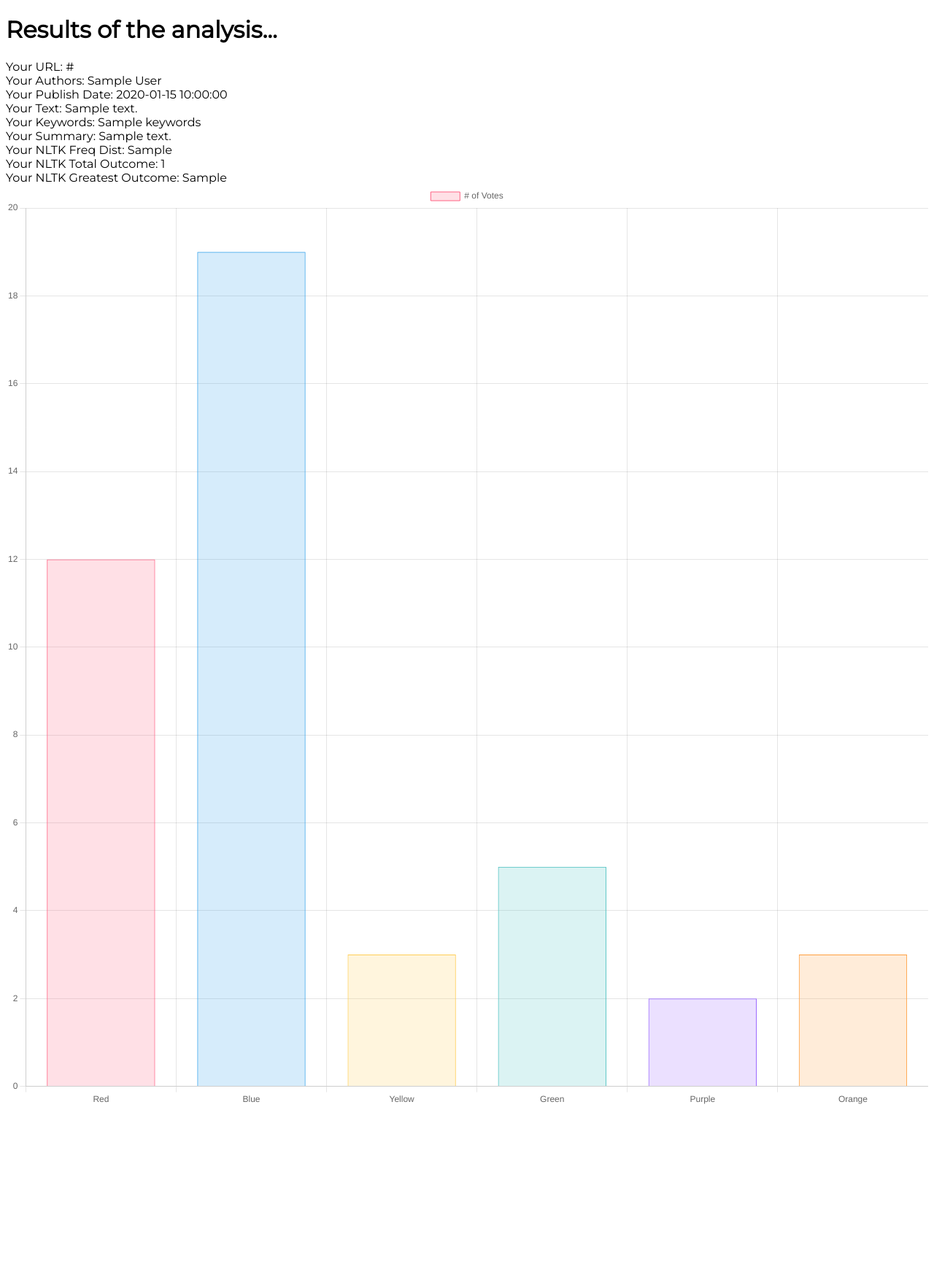
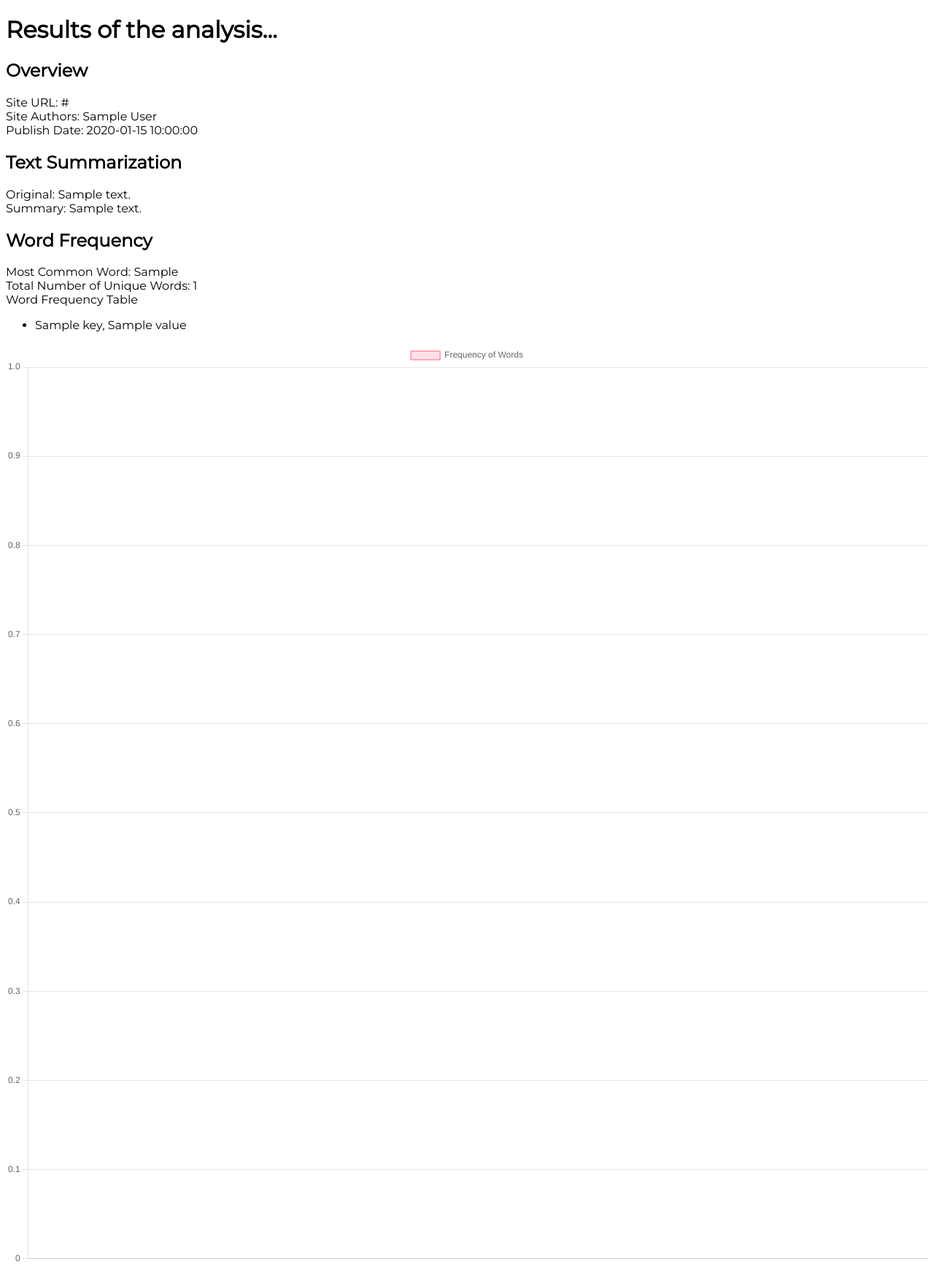
Before and after one commit to DanielBL01/news-analytics, a Flask app: template templates/results.html in a window 1280 px wide. Shown: the whole page at 73% size. Before the commit the page ends 1513 px from the top, so only its background shows below. Run offline with Flask 2, Linux system fonts and the light colour scheme; the template is opened without the code that fills it: most values are stand-ins (such as "Sample title", 1, 10 or a date in 2020); some libraries are stand-ins or nearby versions.

Commit message:
sending over json to chartjs

```diff
--- a/analytics/analysis.py
+++ b/analytics/analysis.py
@@ -8,4 +8,4 @@
     article.parse()
     article.nlp()
 
-    return article.authors, article.publish_date, article.text, article.keywords, article.summary
+    return article.authors, article.publish_date, article.text, article.summary
--- a/app.py
+++ b/app.py
@@ -18,9 +18,9 @@
 @app.route('/results')
 def results():
     url = request.args['url']
-    authors, date, text, keywords, summary = getAnalysisResults(url)
-    freqDist, total_outcome, greatest_outcome = getWordFrequency(text)
-    return render_template('results.html', url = url, authors = authors, date = date, text = text, keywords = keywords, summary = summary, freqDist = freqDist, total_outcome = total_outcome, greatest_outcome = greatest_outcome)
+    authors, date, text, summary = getAnalysisResults(url)
+    keys, values, total_outcome, greatest_outcome = getWordFrequency(text)
+    return render_template('results.html', url = url, authors = authors, date = date, text = text, summary = summary, keys = keys, values = values, total_outcome = total_outcome, greatest_outcome = greatest_outcome)
 
 if __name__ == '__main__':
     app.run(debug=True)
--- a/static/js/charts.js
+++ b/static/js/wordFreqBarChart.js
@@ -1,13 +1,11 @@
 /* ChartJS Code Goes Here */
 
-var ctx = document.getElementById('myChart').getContext('2d');
-var chart = new Chart(ctx, {
-    type: 'bar',
-    data: {
-        labels: ['Red', 'Blue', 'Yellow', 'Green', 'Purple', 'Orange'],
+function buildWordFreqBarChart(labels, values) {
+    var data = {
+        labels: labels,
         datasets: [{
-            label: '# of Votes',
-            data: [12, 19, 3, 5, 2, 3],
+            label: 'Frequency of Words',
+            data: values,
             backgroundColor: [
                 'rgba(255, 99, 132, 0.2)',
                 'rgba(54, 162, 235, 0.2)',
@@ -26,7 +24,12 @@
             ],
             borderWidth: 1
         }]
-    },
+    };
+
+    var ctx = document.getElementById('wordFreqBarChart').getContext('2d');
+    var wordFreqBarChart = new Chart(ctx, {
+        type: 'bar',
+        data: data,
         options: {
             scales: {
                 y: {
@@ -35,3 +38,6 @@
             }
         }
     });
+
+    return wordFreqBarChart
+}
--- a/templates/results.html
+++ b/templates/results.html
@@ -15,19 +15,33 @@
 <body>
     <div>
         <h1>Results of the analysis...</h1>
-        <div>Your URL: {{ url }}</div>
-        <div>Your Authors: {{ authors }}</div>
-        <div>Your Publish Date: {{ date }}</div>
-        <div>Your Text: {{ text }}</div>
-        <div>Your Keywords: {{ keywords }}</div>
-        <div>Your Summary: {{ summary }}</div>
-        <div>Your NLTK Freq Dist: {{ freqDist }}</div>
-        <div>Your NLTK Total Outcome: {{ total_outcome }}</div>
-        <div>Your NLTK Greatest Outcome: {{ greatest_outcome }}</div>
+        <h2>Overview</h2>
+        <div>Site URL: {{ url }}</div>
+        <div>Site Authors: {{ authors }}</div>
+        <div>Publish Date: {{ date }}</div>
+        <h2>Text Summarization</h2>
+        <div>Original: {{ text }}</div>
+        <div>Summary: {{ summary }}</div>
+        <h2>Word Frequency</h2>
+        <div>Most Common Word: {{ greatest_outcome }}</div>
+        <div>Total Number of Unique Words: {{ total_outcome }}</div>
+        <div>Word Frequency Table</div>
+        <ul>
+            {% for key, value in freqDist %}
+            <li>
+                {{ key }}, {{ value }}
+            </li>
+            {% endfor %}
+        </ul>
     </div>
     <div>
-        <canvas id="myChart" width="400" height="400"></canvas>
-        <script src="{{ url_for('static', filename='js/charts.js')}}" type="text/javascript"></script>
+        <canvas id="wordFreqBarChart" width="200" height="200"></canvas>
+        <script src="{{ url_for('static', filename='js/wordFreqBarChart.js')}}" type="text/javascript"></script>
+        <script>
+            var keys = JSON.parse('{{ keys|tojson|safe}}');
+            var values = JSON.parse('{{ values|tojson|safe}}');
+            buildWordFreqBarChart(keys, values);
+        </script>
     </div>
 </body>
 
```
Also changed, not shown: analytics/wordFrequency.py (+10 -2 lines). Lines whose indentation alone changed are shown as unchanged.
